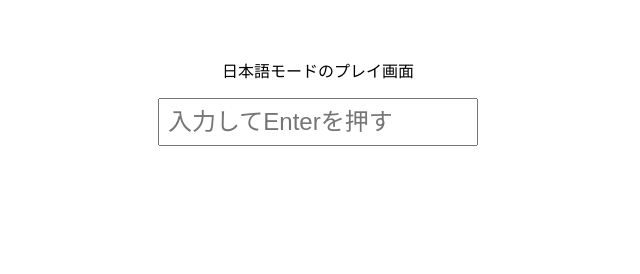
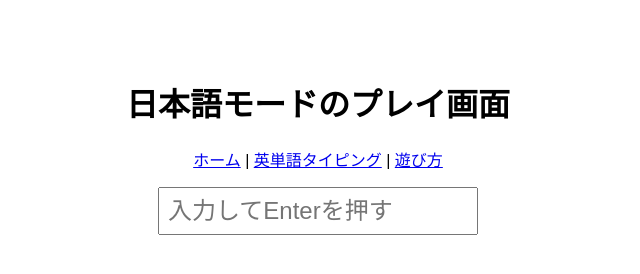
Before and after one commit to Ikm-h145/Final_Report23, a plain HTML site: page play_ja.html in a window 1280 px wide. Shown: the whole page, without its empty margins (322-962 px from the left). Drawn offline with Linux system fonts and the light colour scheme.

Commit message:
ヘッダーの追加

```diff
--- a/play_ja.html
+++ b/play_ja.html
@@ -7,7 +7,14 @@
   <link rel="stylesheet" href="style.css">
 </head>
 <body>
-  日本語モードのプレイ画面
+  <header>
+  <h1>日本語モードのプレイ画面</h1>
+  <nav>
+    <a href="index.html">ホーム</a> |
+    <a href="play_en.html">英単語タイピング</a> |
+    <a href="rules.html">遊び方</a>
+  </nav>
+  </header>
   <main>
     <p id="question"></p>
     <input type="text" id="input" placeholder="入力してEnterを押す">
```
